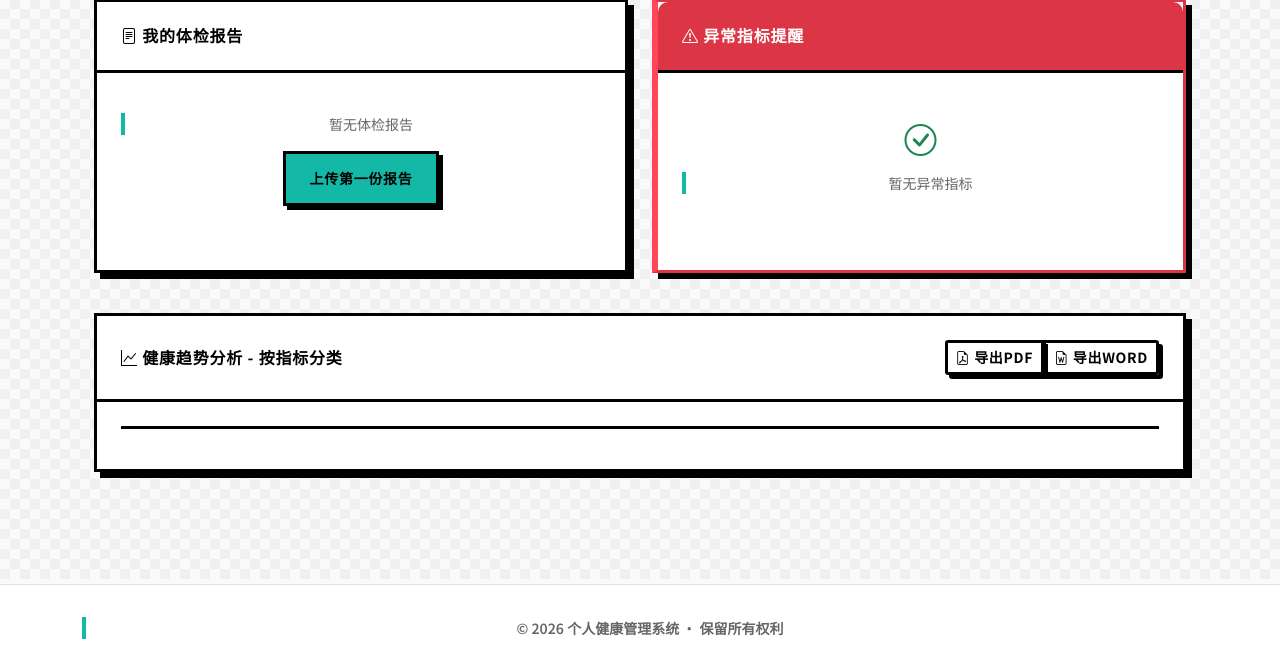
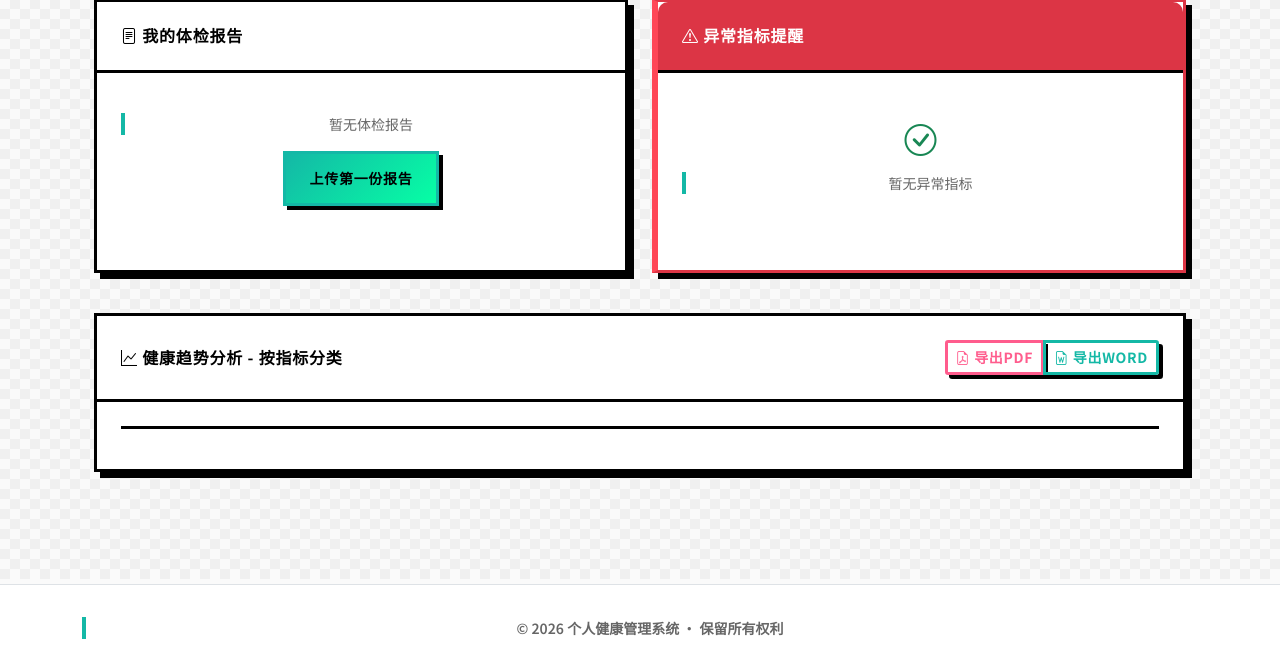
Before and after one commit to Zhou-Joe/health_app, a Django app: page / in a window 1280 px wide. Shown: the part 221-892 px from the top of the page. Run offline with Django 5.2, Linux system fonts and the light colour scheme; the visitor is signed in with stand-in values (Sample User, id 1); data that the repository does not hold is empty; some libraries are stand-ins or nearby versions.

Commit message:
style: 优化Django dashboard按钮样式，改用彩色边框和渐变背景替代黑白样式

```diff
--- a/medical_records/templates/medical_records/dashboard.html
+++ b/medical_records/templates/medical_records/dashboard.html
@@ -159,49 +159,53 @@ p {
 }
 
 .btn-primary {
-    background: var(--brutal-cyan);
+    background: linear-gradient(135deg, var(--brutal-cyan), var(--brutal-green));
     color: #000;
-    border-color: #000;
+    border-color: var(--brutal-cyan);
 }
 
 .btn-primary:hover {
-    background: var(--brutal-green);
+    background: linear-gradient(135deg, var(--brutal-green), #06FFA5);
+    border-color: var(--brutal-green);
     transform: translate(-2px, -2px);
     box-shadow: 6px 6px 0px #000;
 }
 
 .btn-outline-primary {
     background: transparent;
-    border-color: #000;
-    color: #000;
+    border-color: var(--brutal-cyan);
+    color: var(--brutal-cyan);
 }
 
 .btn-outline-primary:hover {
-    background: var(--brutal-yellow);
+    background: linear-gradient(135deg, var(--brutal-cyan), var(--brutal-green));
+    color: #000;
     transform: translate(-2px, -2px);
     box-shadow: 6px 6px 0px #000;
 }
 
 .btn-outline-danger {
     background: transparent;
-    border-color: #000;
-    color: #000;
+    border-color: var(--brutal-pink);
+    color: var(--brutal-pink);
 }
 
 .btn-outline-danger:hover {
-    background: var(--brutal-pink);
+    background: linear-gradient(135deg, var(--brutal-pink), #FF8A7A);
+    color: #000;
     transform: translate(-2px, -2px);
     box-shadow: 6px 6px 0px #000;
 }
 
 .btn-outline-info {
     background: transparent;
-    border-color: #000;
-    color: #000;
+    border-color: var(--brutal-blue);
+    color: var(--brutal-blue);
 }
 
 .btn-outline-info:hover {
-    background: var(--brutal-blue);
+    background: linear-gradient(135deg, var(--brutal-blue), #7C9FFF);
+    color: #000;
     transform: translate(-2px, -2px);
     box-shadow: 6px 6px 0px #000;
 }
```
